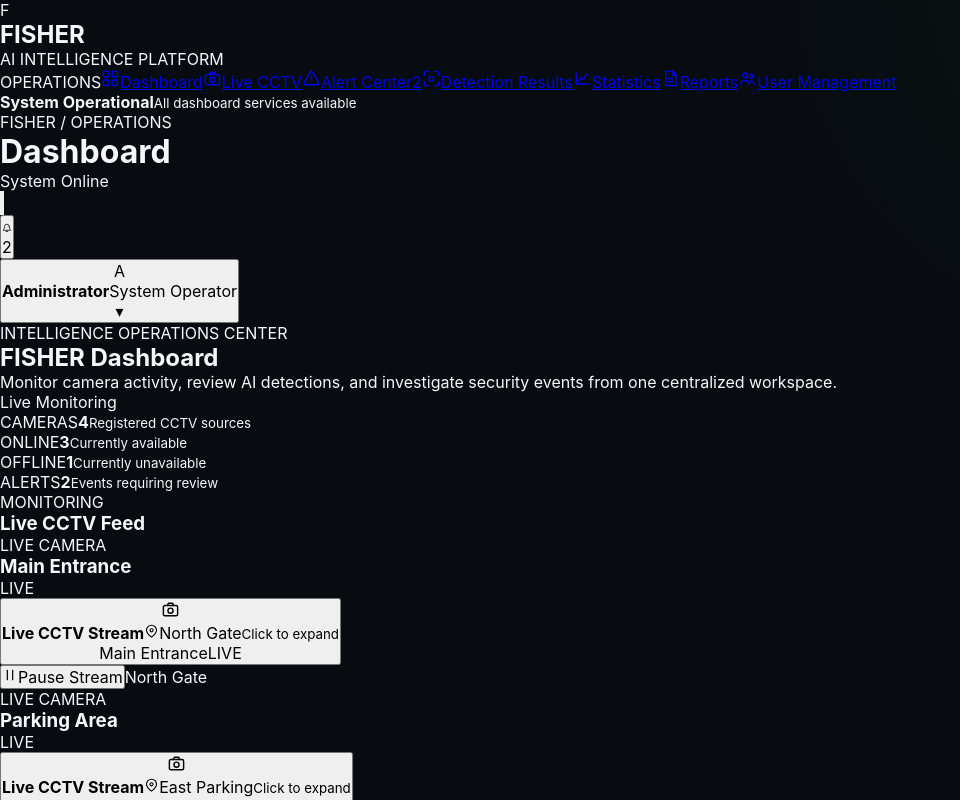
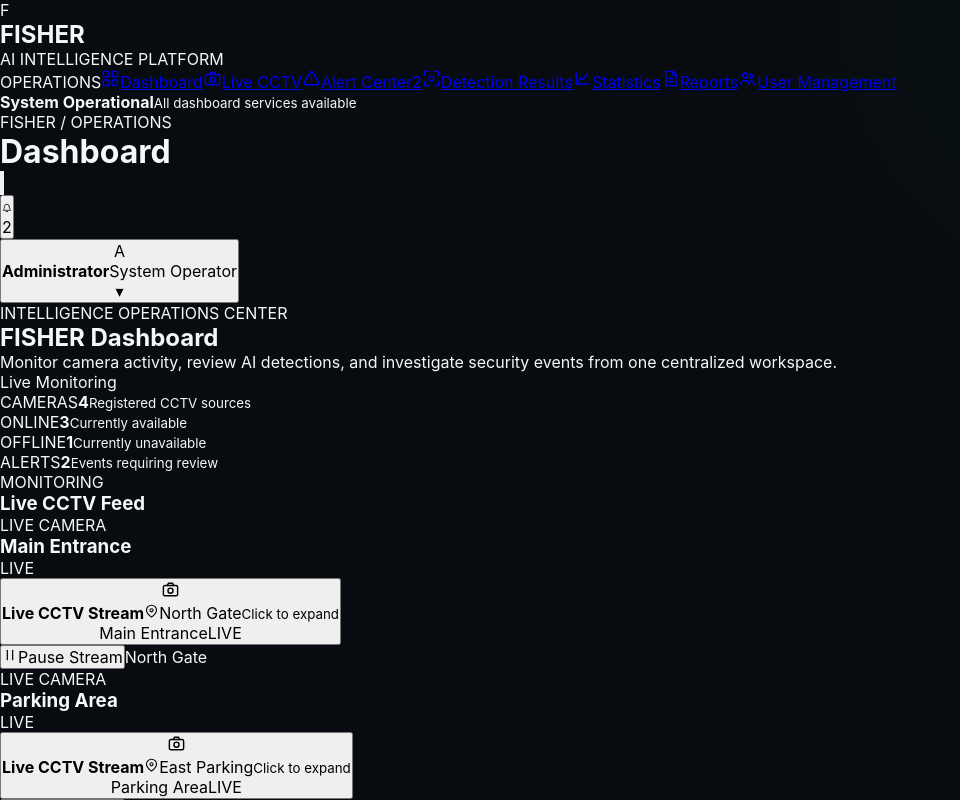
Before and after one commit to Emanmohammednur/Fisher-Dashboard, a React (Vite) app: page / in a window 1280 px wide. Shown: the top 800 px of the page, without its empty margins (0-960 px from the left). Built offline with nearby package versions, Linux system fonts and the light colour scheme.

Commit message:
Improve topbar component

```diff
--- a/src/components/layout/Topbar.tsx
+++ b/src/components/layout/Topbar.tsx
@@ -125,11 +125,6 @@ function Topbar() {
       </div>
 
       <div className="topbar-actions">
-        <div className="system-status">
-          <span className="status-dot"></span>
-          <span>System Online</span>
-        </div>
-
         <button
           type="button"
           className="theme-toggle"
```
